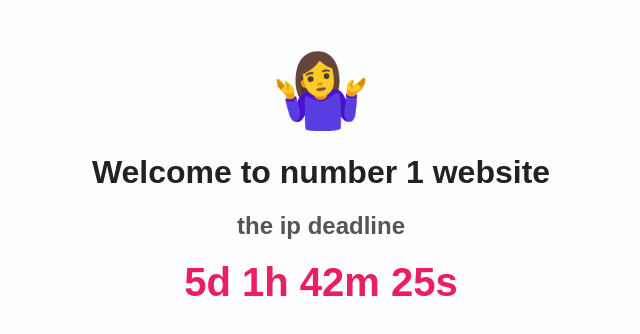
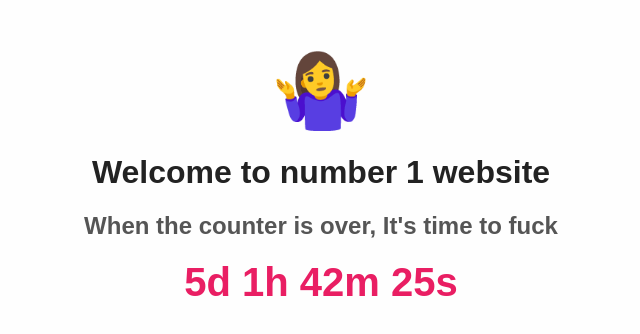
Before and after one commit to swts1271/event-countdown, a plain HTML site: page index.html in a window 1280 px wide. Shown: the whole page, without its empty margins (319-959 px from the left). Drawn offline with Linux system fonts and the light colour scheme.

Commit message:
Update index.html

```diff
--- a/index.html
+++ b/index.html
@@ -44,7 +44,7 @@
 
   <!-- Text content -->
   <h1>Welcome to number 1 website</h1>
-  <h2>the ip deadline</h2>
+  <h2>When the counter is over, It's time to fuck</h2>
 
   <!-- Countdown Timer -->
   <div id="countdown">Loading...</div>
```
